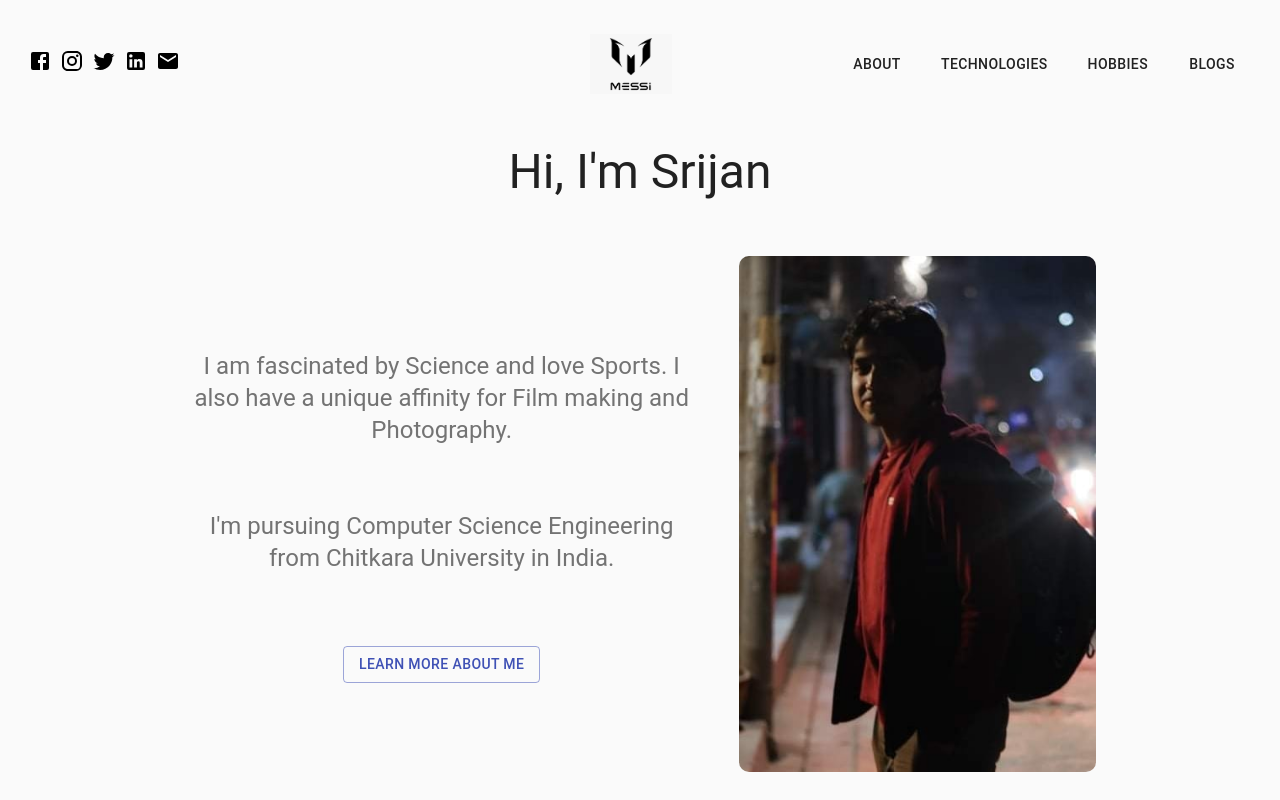
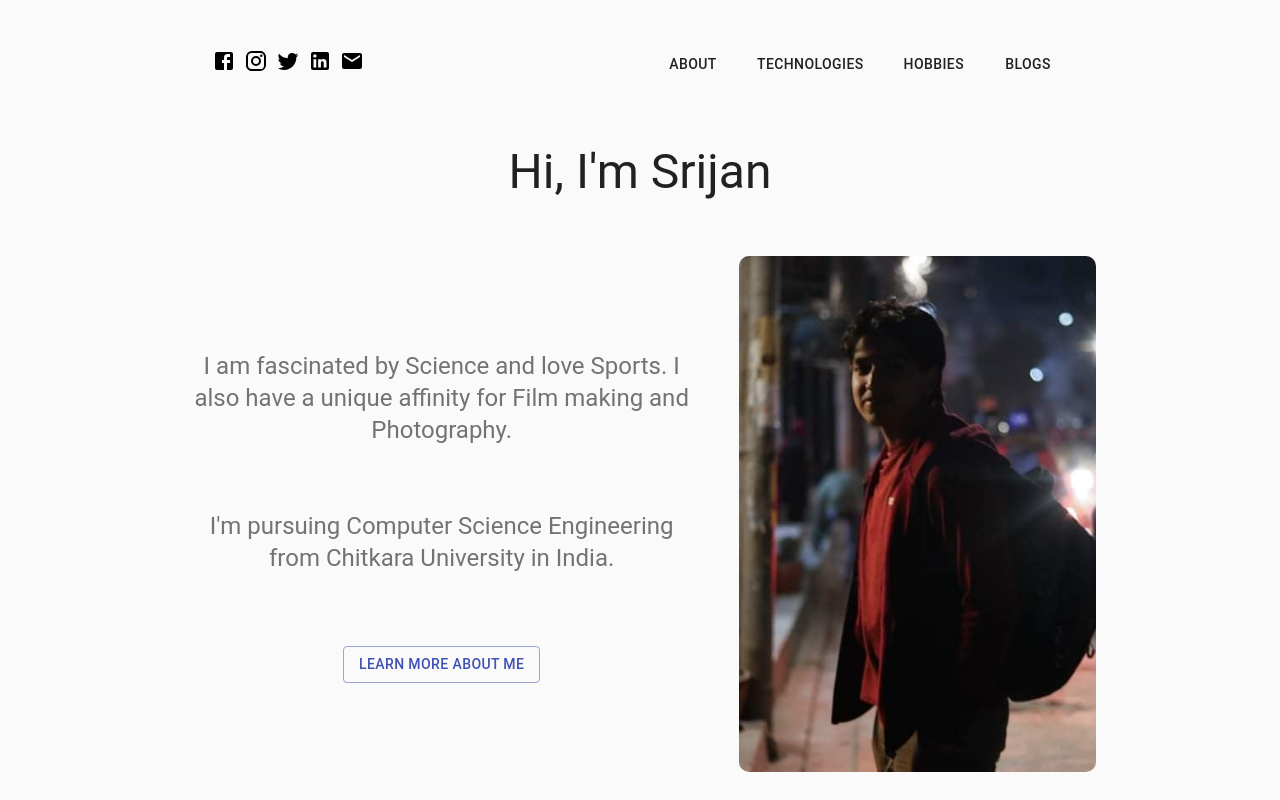
Before and after one commit to pokharelsrj/personal-website, a React (Create React App) app in the folder client/: page / in a window 1280 px wide. Shown: the top 800 px of the page. Built offline with nearby package versions, Linux system fonts and the light colour scheme.

Commit message:
Wrap header to a md container

```diff
--- a/client/src/components/Header/Header.tsx
+++ b/client/src/components/Header/Header.tsx
@@ -6,6 +6,7 @@ import {
   useTheme,
   useMediaQuery,
   Button,
+  Container,
 } from "@material-ui/core";
 import { makeStyles } from "@material-ui/core/styles";
 import SocialHandles from "../SocialHandles";
@@ -50,6 +51,7 @@ export const Header: React.FC = () => {
 
   return (
     <>
+      <Container maxWidth="md">
         <AppBar position="static" className={classes.appBar}>
           <Toolbar className={classes.toolbar}>
             <Box
@@ -58,7 +60,7 @@ export const Header: React.FC = () => {
             >
               <SocialHandles color="black" />
             </Box>
-          <Box display="flex" className={classes.logo}>
+            <Box display={{ xs: "flex", md: "none" }} className={classes.logo}>
               <img src={logo} alt="logo" height="60px" />
             </Box>
             {isMatch ? (
@@ -97,6 +99,7 @@ export const Header: React.FC = () => {
             )}
           </Toolbar>
         </AppBar>
+      </Container>
     </>
   );
 };
```
Lines whose indentation alone changed are shown as unchanged.
